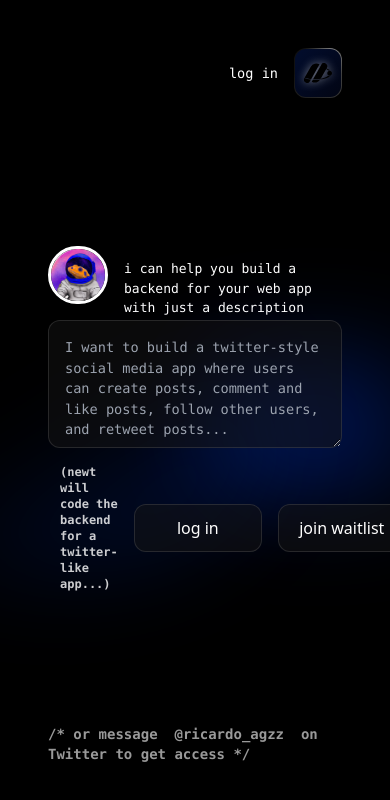
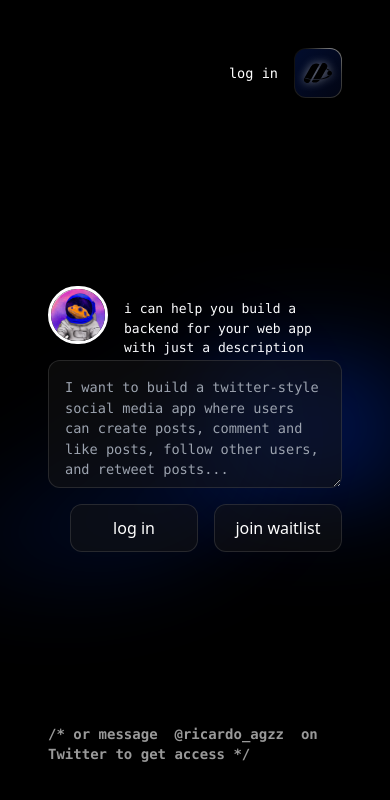
Before and after one commit to ricardo-agz/robodev-ai, a Next.js app: page / in a window 390 px wide. Shown: the top 800 px of the page. Built offline with nearby package versions, Linux system fonts and the light colour scheme.

Commit message:
mobile view fix

```diff
--- a/src/components/demoPreview.js
+++ b/src/components/demoPreview.js
@@ -55,9 +55,9 @@ export default function DemoPreview() {
             </div>
             <div className={styles.listRow}>
                 <div className="flex-1">
-                    <p className='opacity-80 text-xs ml-3'>
+                    {/* <p className='opacity-80 text-xs ml-3'>
                         <code className={styles.code}>(newt will code the backend for a twitter-like app...)</code>
-                    </p>
+                    </p> */}
                 </div>
                 <Link href="/login">
                     <button className={styles.button}>
```
